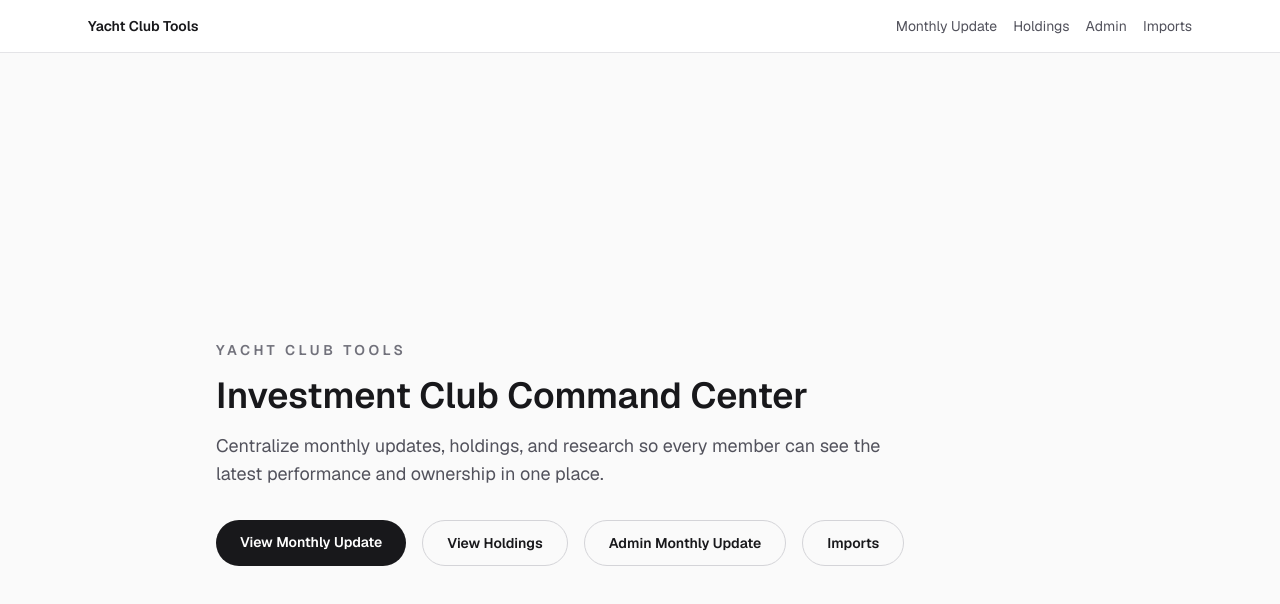
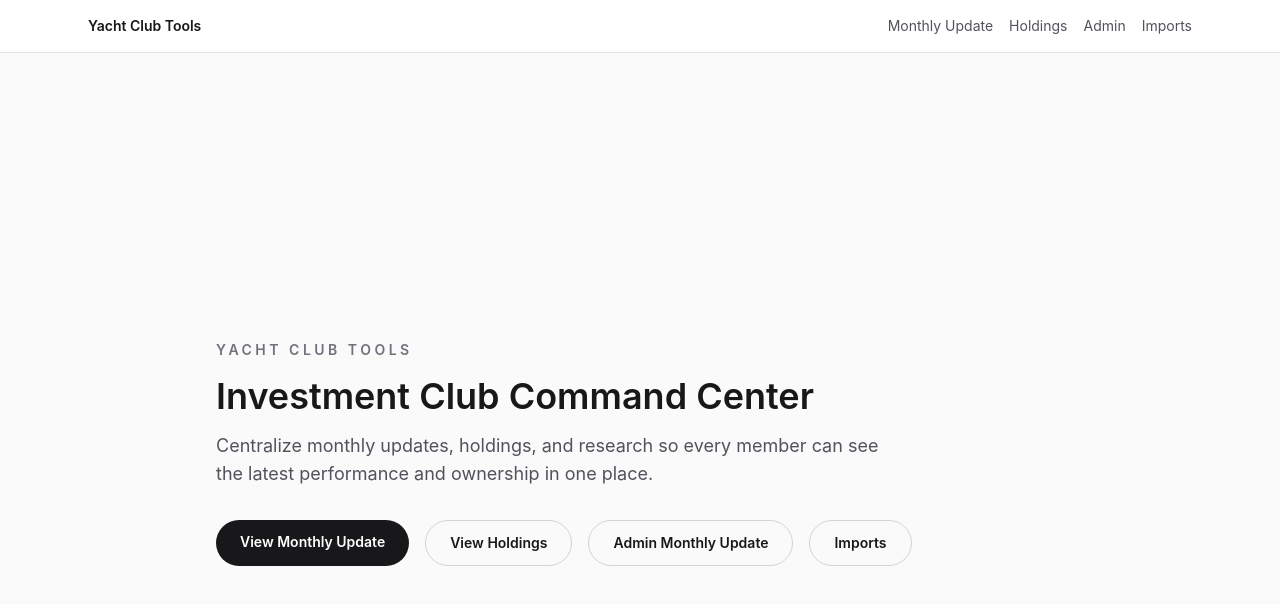
Before and after one commit to abergs29/yachtclubtools, a Next.js app: page / in a window 1280 px wide. Shown: the top 604 px of the page. Built offline with nearby package versions, Linux system fonts and the light colour scheme.

Commit message:
Use local font stack

```diff
--- a/src/app/globals.css
+++ b/src/app/globals.css
@@ -8,12 +8,12 @@
 @theme inline {
   --color-background: var(--background);
   --color-foreground: var(--foreground);
-  --font-sans: var(--font-geist-sans);
-  --font-mono: var(--font-geist-mono);
+  --font-sans: "Inter", "Segoe UI", "Helvetica Neue", Arial, sans-serif;
+  --font-mono: "SFMono-Regular", Menlo, Monaco, Consolas, "Liberation Mono", monospace;
 }
 
 body {
   background: var(--background);
   color: var(--foreground);
-  font-family: var(--font-geist-sans);
+  font-family: var(--font-sans);
 }
--- a/src/app/layout.tsx
+++ b/src/app/layout.tsx
@@ -1,16 +1,5 @@
 import type { Metadata } from "next";
-import { Geist, Geist_Mono } from "next/font/google";
 import "./globals.css";
-
-const geistSans = Geist({
-  variable: "--font-geist-sans",
-  subsets: ["latin"],
-});
-
-const geistMono = Geist_Mono({
-  variable: "--font-geist-mono",
-  subsets: ["latin"],
-});
 
 export const metadata: Metadata = {
   title: "Yacht Club Tools",
@@ -24,7 +13,7 @@ export default function RootLayout({
 }>) {
   return (
     <html lang="en">
-      <body className={`${geistSans.variable} ${geistMono.variable} bg-zinc-50 antialiased`}>
+      <body className="bg-zinc-50 antialiased">
         <header className="border-b border-zinc-200 bg-white">
           <nav className="mx-auto flex w-full max-w-6xl items-center justify-between px-6 py-4 text-sm">
             <a href="/" className="font-semibold text-zinc-900">
```
